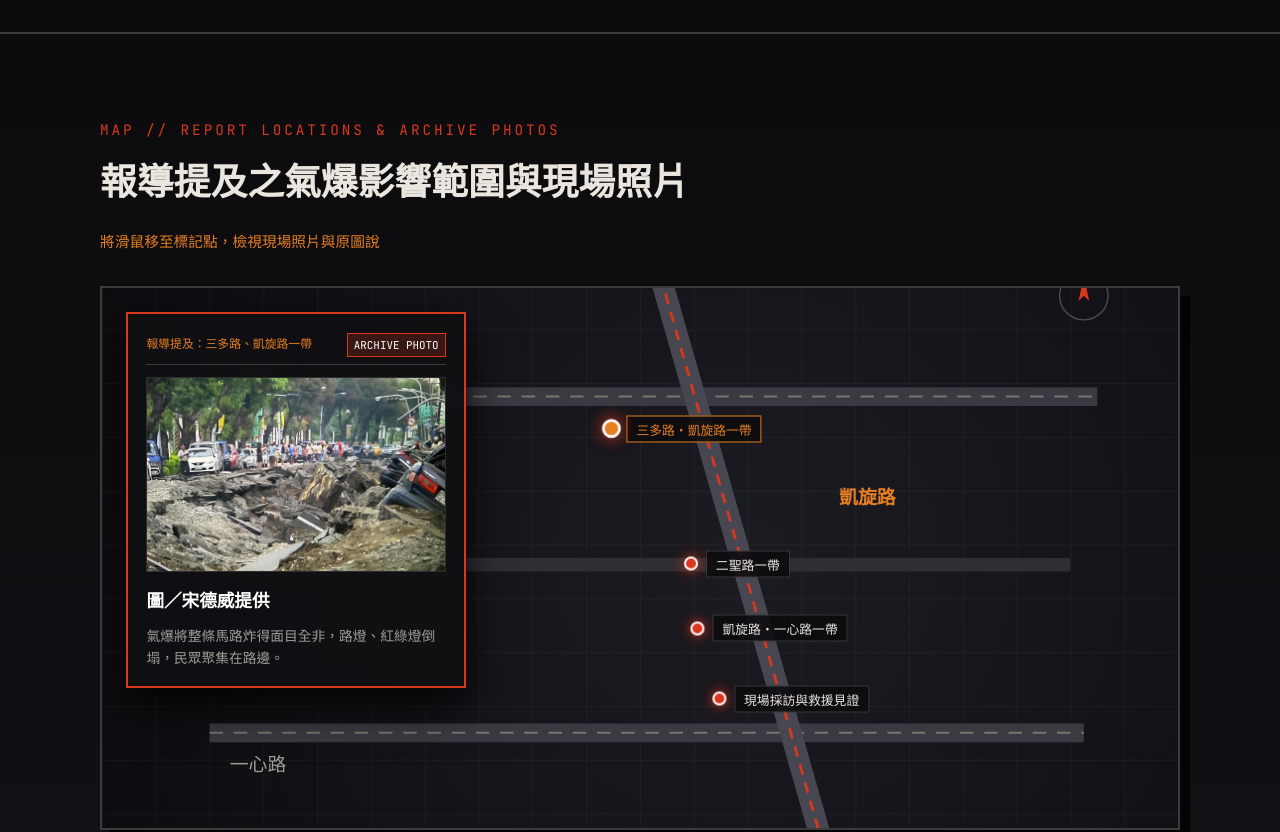
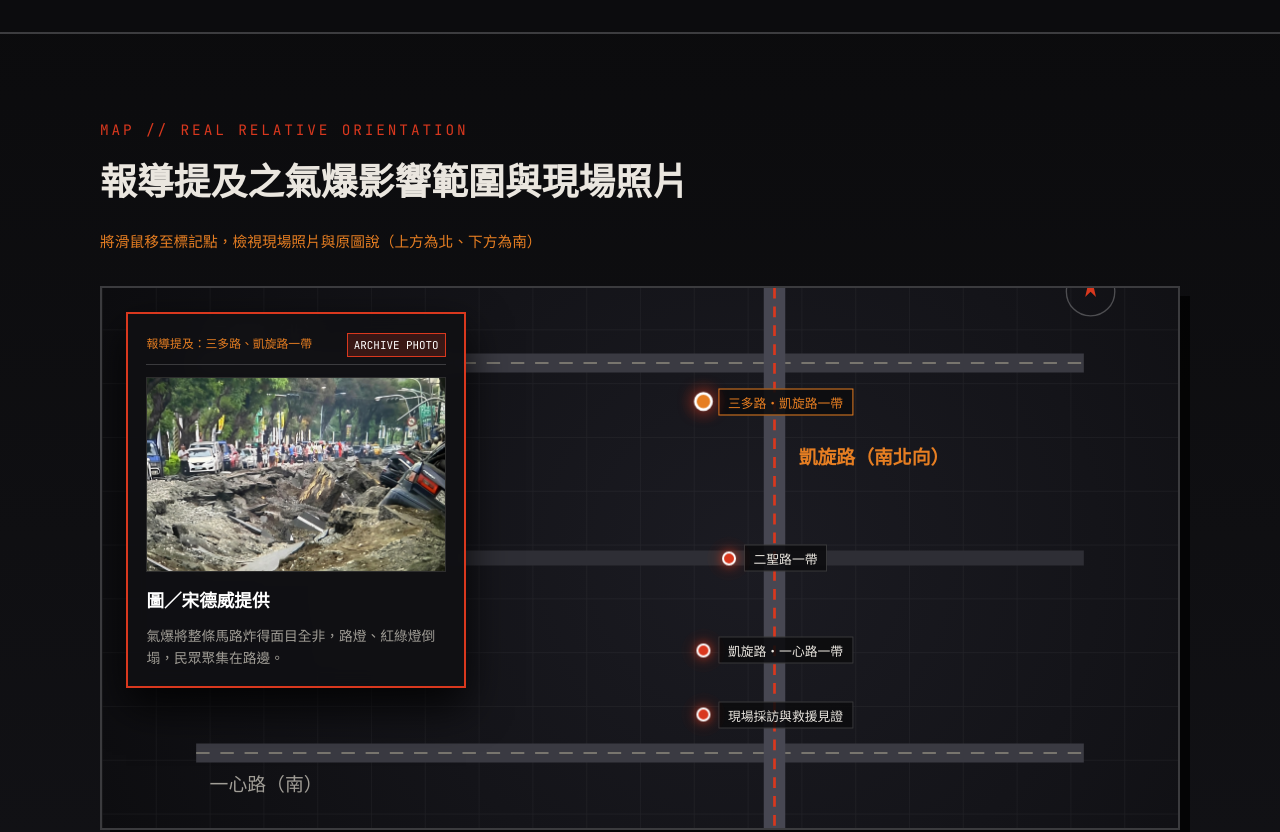
Before and after one commit to mhy1225/gasexplosiontry, a plain HTML site: page index.html in a window 1280 px wide. Shown: the part 2440-3272 px from the top of the page. Drawn offline with Linux system fonts and the light colour scheme.

Commit message:
Update index.html

```diff
--- a/index.html
+++ b/index.html
@@ -119,21 +119,21 @@
     </div>
   </section>
 
-  <!-- 氣爆相對位置互動地圖（完全貼合報導原文與原圖說） -->
+  <!-- 氣爆相對位置互動地圖（依真實地理相對位置：三多路在北、二聖路居中、一心路在南，交會於凱旋路） -->
   <section class="map-section" id="disaster-map">
     <div class="container">
       <div class="map-header reveal-up">
-        <span class="chapter-num">MAP // REPORT LOCATIONS &amp; ARCHIVE PHOTOS</span>
+        <span class="chapter-num">MAP // REAL RELATIVE ORIENTATION</span>
         <h2>報導提及之氣爆影響範圍與現場照片</h2>
         <p class="map-hint">
-          <span class="desktop-hint">將滑鼠移至標記點，檢視現場照片與原圖說</span>
-          <span class="mobile-hint">點擊標記點，檢視現場照片與原圖說</span>
+          <span class="desktop-hint">將滑鼠移至標記點，檢視現場照片與原圖說（上方為北、下方為南）</span>
+          <span class="mobile-hint">點擊標記點，檢視現場照片與原圖說（上方為北、下方為南）</span>
         </p>
       </div>
 
       <div class="map-wrapper reveal-up">
         <div class="tactical-map">
-          <!-- 僅標示報導原文提及之道路與區域：三多路、凱旋路、一心路一帶與二聖路一帶 -->
+          <!-- 依真實相對位置繪製：三多路（北，y=105）、二聖路一帶（中，y=250）、一心路（南，y=395），與南北向凱旋路（x=500）交會 -->
           <svg class="road-svg" viewBox="0 0 800 500" preserveAspectRatio="xMidYMid slice">
             <defs>
               <pattern id="grid" width="40" height="40" patternUnits="userSpaceOnUse">
@@ -142,35 +142,35 @@
             </defs>
             <rect width="800" height="500" fill="url(#grid)" />
 
-            <!-- 三多路 -->
-            <line x1="60" y1="130" x2="740" y2="130" stroke="#3a3a42" stroke-width="14"/>
-            <line x1="60" y1="130" x2="740" y2="130" stroke="#78756e" stroke-width="1.5" stroke-dasharray="10,8"/>
-            <text x="85" y="112" fill="#a09d96" font-size="14" font-family="Noto Sans TC">三多路</text>
+            <!-- 北側東西向：三多路 -->
+            <line x1="70" y1="105" x2="730" y2="105" stroke="#3a3a42" stroke-width="14"/>
+            <line x1="70" y1="105" x2="730" y2="105" stroke="#78756e" stroke-width="1.5" stroke-dasharray="10,8"/>
+            <text x="80" y="88" fill="#a09d96" font-size="14" font-family="Noto Sans TC">三多路（北）</text>
 
-            <!-- 二聖路一帶 -->
-            <line x1="100" y1="255" x2="720" y2="255" stroke="#2e2e35" stroke-width="10"/>
-            <text x="115" y="240" fill="#88857e" font-size="13" font-family="Noto Sans TC">二聖路一帶</text>
+            <!-- 中段東西向：二聖路一帶 -->
+            <line x1="70" y1="250" x2="730" y2="250" stroke="#2e2e35" stroke-width="11"/>
+            <text x="80" y="233" fill="#88857e" font-size="13" font-family="Noto Sans TC">二聖路一帶（中）</text>
 
-            <!-- 一心路 -->
-            <line x1="80" y1="380" x2="730" y2="380" stroke="#3a3a42" stroke-width="14"/>
-            <line x1="80" y1="380" x2="730" y2="380" stroke="#78756e" stroke-width="1.5" stroke-dasharray="10,8"/>
-            <text x="95" y="408" fill="#a09d96" font-size="14" font-family="Noto Sans TC">一心路</text>
+            <!-- 南側東西向：一心路 -->
+            <line x1="70" y1="395" x2="730" y2="395" stroke="#3a3a42" stroke-width="14"/>
+            <line x1="70" y1="395" x2="730" y2="395" stroke="#78756e" stroke-width="1.5" stroke-dasharray="10,8"/>
+            <text x="80" y="423" fill="#a09d96" font-size="14" font-family="Noto Sans TC">一心路（南）</text>
 
-            <!-- 凱旋路 -->
-            <line x1="415" y1="40" x2="535" y2="460" stroke="#474752" stroke-width="16"/>
-            <line x1="415" y1="40" x2="535" y2="460" stroke="#d9381e" stroke-width="2" stroke-dasharray="8,6"/>
-            <text x="548" y="210" fill="#e67e22" font-size="14" font-weight="bold" font-family="Noto Sans TC">凱旋路</text>
+            <!-- 南北向主軸：凱旋路 -->
+            <line x1="500" y1="35" x2="500" y2="465" stroke="#474752" stroke-width="16"/>
+            <line x1="500" y1="35" x2="500" y2="465" stroke="#d9381e" stroke-width="2" stroke-dasharray="8,6"/>
+            <text x="518" y="180" fill="#e67e22" font-size="14" font-weight="bold" font-family="Noto Sans TC">凱旋路（南北向）</text>
 
-            <!-- 方位標示 -->
-            <g transform="translate(730, 55)">
+            <!-- 北方方位標示 -->
+            <g transform="translate(735, 52)">
               <circle cx="0" cy="0" r="18" fill="none" stroke="rgba(255,255,255,0.25)" stroke-width="1"/>
               <text x="-5" y="-22" fill="#e67e22" font-size="12" font-family="JetBrains Mono">N</text>
               <polygon points="0,-14 -4,4 0,0 4,4" fill="#d9381e"/>
             </g>
           </svg>
 
-          <!-- 標記 1：三多路、凱旋路一帶 -->
-          <button type="button" class="map-pin active" style="top: 26%; left: 54%;"
+          <!-- 標記 1：北側 三多路・凱旋路交會處（y=105 / 500 = 21%, x=500 / 800 = 62.5%） -->
+          <button type="button" class="map-pin active" style="top: 21%; left: 62.5%;"
             data-img="photo1.jpg"
             data-loc="報導提及：三多路、凱旋路一帶"
             data-title="圖／宋德威提供"
@@ -180,8 +180,8 @@
             <span class="pin-label">三多路・凱旋路一帶</span>
           </button>
 
-          <!-- 標記 2：二聖路一帶 -->
-          <button type="button" class="map-pin" style="top: 51%; left: 59%;"
+          <!-- 標記 2：中段 二聖路・凱旋路交會處（y=250 / 500 = 50%, x=500 / 800 = 62.5%） -->
+          <button type="button" class="map-pin" style="top: 50%; left: 62.5%;"
             data-img="photo2.jpg"
             data-loc="報導提及：二聖路一帶"
             data-title="圖／宋德威提供"
@@ -191,8 +191,8 @@
             <span class="pin-label">二聖路一帶</span>
           </button>
 
-          <!-- 標記 3：凱旋路、三多路與一心路一帶 -->
-          <button type="button" class="map-pin" style="top: 63%; left: 62%;"
+          <!-- 標記 3：南側 凱旋路沿線（y=335 / 500 = 67%, x=500 / 800 = 62.5%） -->
+          <button type="button" class="map-pin" style="top: 67%; left: 62.5%;"
             data-img="photo3.jpg"
             data-loc="報導提及：凱旋路、三多路與一心路一帶"
             data-title="圖／宋德威提供"
@@ -202,8 +202,8 @@
             <span class="pin-label">凱旋路・一心路一帶</span>
           </button>
 
-          <!-- 標記 4：凱旋路、三多路與一心路一帶 -->
-          <button type="button" class="map-pin" style="top: 76%; left: 64%;"
+          <!-- 標記 4：南側 一心路・凱旋路交會處（y=395 / 500 = 79%, x=500 / 800 = 62.5%） -->
+          <button type="button" class="map-pin" style="top: 79%; left: 62.5%;"
             data-img="photo4.jpg"
             data-loc="報導提及：凱旋路、三多路與一心路一帶"
             data-title="圖／李珮瑄提供"
```
